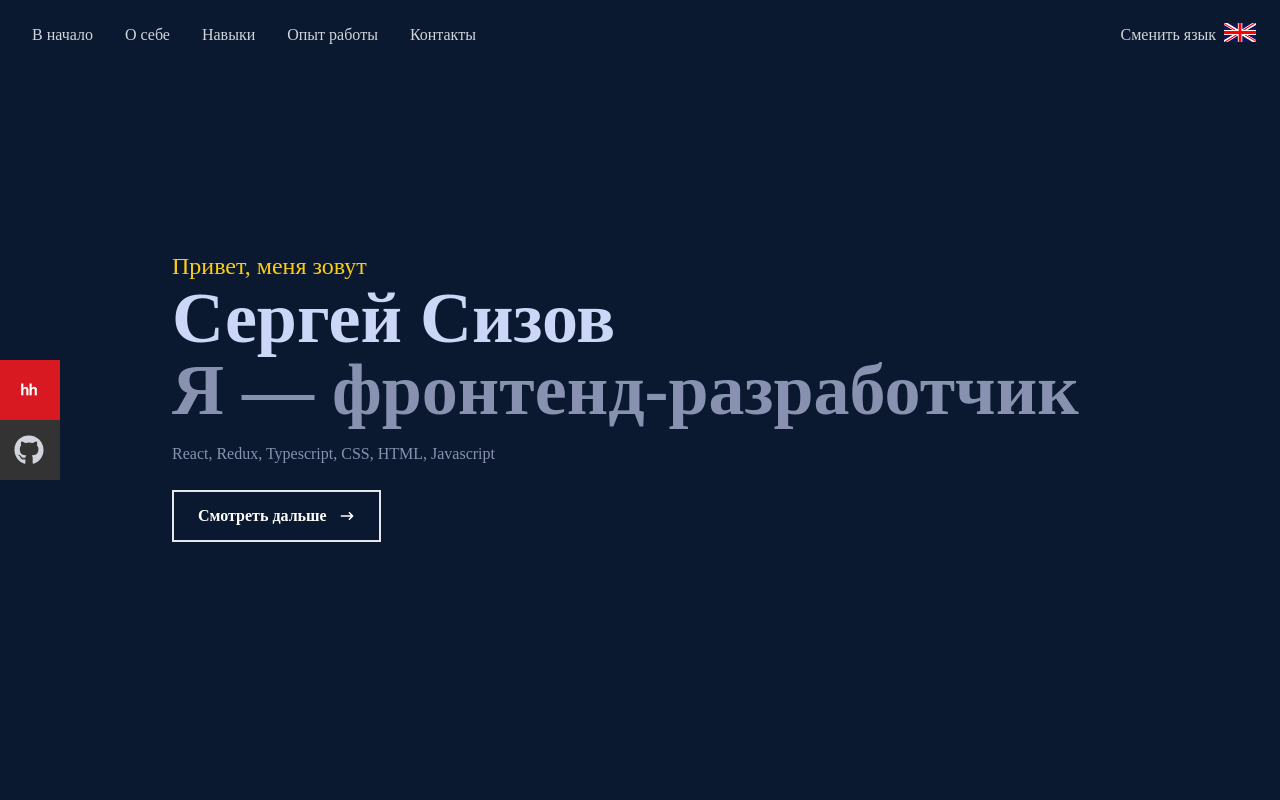
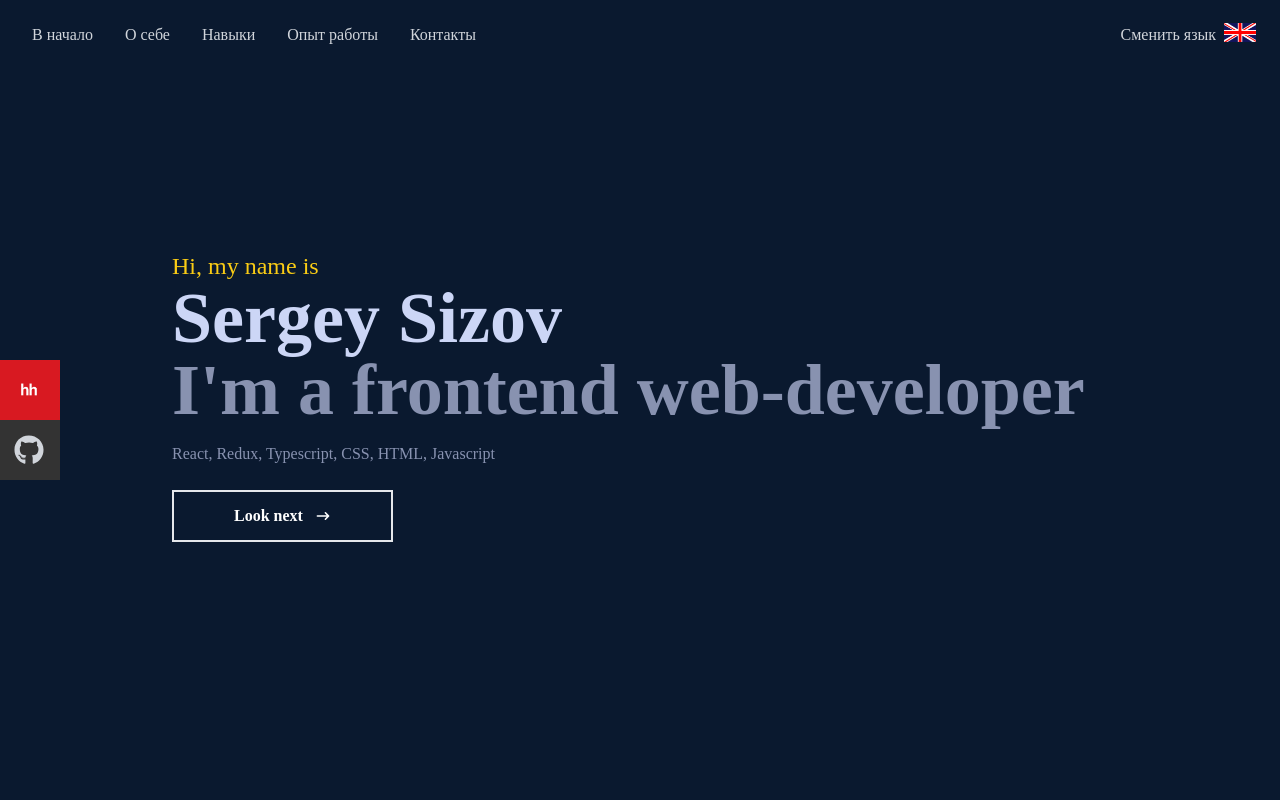
Before and after one commit to sseezov/done, a React (Create React App) app: page / in a window 1280 px wide. Shown: the top 800 px of the page. Built offline with nearby package versions, Linux system fonts and the light colour scheme.

Commit message:
translation start

```diff
--- a/src/App.js
+++ b/src/App.js
@@ -1,20 +1,23 @@
+import { useState } from "react";
 import About from "./components/About";
 import Contact from "./components/Contact";
 import Home from "./components/Home";
 import Navbar from "./components/Navbar";
 import Skills from "./components/Skills";
 import Work from "./components/Work";
+import { LangContext } from "./components/context";
 
 function App() {
+  const [lang, setLang] = useState("en");
   return (
-    <div>
+    <LangContext.Provider value={{ lang, setLang }}>
       <Navbar />
       <Home />
       <About />
       <Skills />
       <Work />
       <Contact />
-    </div>
+    </LangContext.Provider>
   );
 }
 
--- a/src/components/About.jsx
+++ b/src/components/About.jsx
@@ -1,8 +1,11 @@
-import React, { useState } from "react";
+import React, { useContext, useState } from "react";
 import MyPic from "../assets/UTgWXhK6jQg.jpg";
+import { LangContext } from "./context";
+import { translationAbout } from "./translation";
 
 const About = () => {
   const [toggleAbout, setToggleAbout] = useState(true);
+  let { lang } = useContext(LangContext);
 
   return (
     <div
--- a/src/components/Home.jsx
+++ b/src/components/Home.jsx
@@ -1,27 +1,31 @@
-import React from "react";
+import React, { useContext } from "react";
 import { HiArrowNarrowRight } from "react-icons/hi";
 import { Link } from "react-scroll";
+import { LangContext } from "./context";
+import { translationHome } from "./translation";
 
 const Home = () => {
+  let { lang } = useContext(LangContext);
+
   return (
     <div name="home" className="w-full h-screen bg-[#0a192f]">
       {/* Container */}
 
       <div className="max-w-[1000px] mx-auto px-8 flex flex-col justify-center h-full">
-        <p className="text-yellow-400 text-2xl"> Привет, меня зовут</p>
+        <p className="text-yellow-400 text-2xl"> {translationHome[lang].hi} </p>
         <h1 className="text-4xl sm:text-7xl font-bold text-[#ccd6f6]">
-          Сергей Сизов
+          {translationHome[lang].name}
         </h1>
         <h2 className="text-4xl sm:text-7xl font-bold text-[#8892b0]">
-          Я — фронтенд-разработчик
+          {translationHome[lang].job}
         </h2>
         <p className="text-[#8892b0] py-4 max-w-[700px]">
           React, Redux, Typescript, CSS, HTML, Javascript
         </p>
         <div className="max-w-[221px]">
           <Link to="about" smooth={true} duration={500}>
-            <button className="text-white font-bold group border-2 px-6 py-3 my-2 flex items-center hover:bg-yellow-400 hover:border-yellow-400">
-              Смотреть дальше
+            <button className="text-white md:min-w-[221px] font-bold group border-2 px-6 py-3 my-2 flex items-center justify-center hover:bg-yellow-400 hover:border-yellow-400">
+              {translationHome[lang].next}
               <span className="group-hover:rotate-90 duration-300">
                 <HiArrowNarrowRight className="ml-3 " />
               </span>
--- a/src/components/Navbar.jsx
+++ b/src/components/Navbar.jsx
@@ -1,15 +1,16 @@
-import React, { useState } from "react";
+import React, { useContext, useState } from "react";
 import { FaBars, FaTimes, FaGithub } from "react-icons/fa";
 import englishFlag from "./../assets/pngwing.com.png";
 import russianFlag from "./../assets/Flag_of_Russia.png";
 
 import hh from "./../assets/hh.png";
 import { Link } from "react-scroll";
+import { LangContext } from "./context";
 
 const Navbar = () => {
   const [nav, setNav] = useState(false);
   const handleClick = () => setNav(!nav);
-  const [lang, setLang] = useState("en");
+  let { lang, setLang } = useContext(LangContext);
 
   return (
     <div className="fixed w-full h-[70px] flex justify-between items-center px-4 bg-[#0a192f] text-gray-300">
--- /dev/null
+++ b/src/components/context.js
@@ -0,0 +1,3 @@
+import { createContext } from "react";
+
+export const LangContext = createContext();
--- a/src/components/translation.js
+++ b/src/components/translation.js
@@ -12,3 +12,18 @@ export const translationHome = {
     next: "Смотреть дальше",
   },
 };
+
+export const translationAbout = {
+  en: {
+    hi: "Hi, my name is",
+    name: "Sergey Sizov",
+    job: "I'm a frontend web-developer",
+    next: "Look next",
+  },
+  ru: {
+    hi: "Привет, меня зовут",
+    name: "Сергей Сизов",
+    job: "Я — фронтенд-разработчик",
+    next: "Смотреть дальше",
+  },
+};
```
